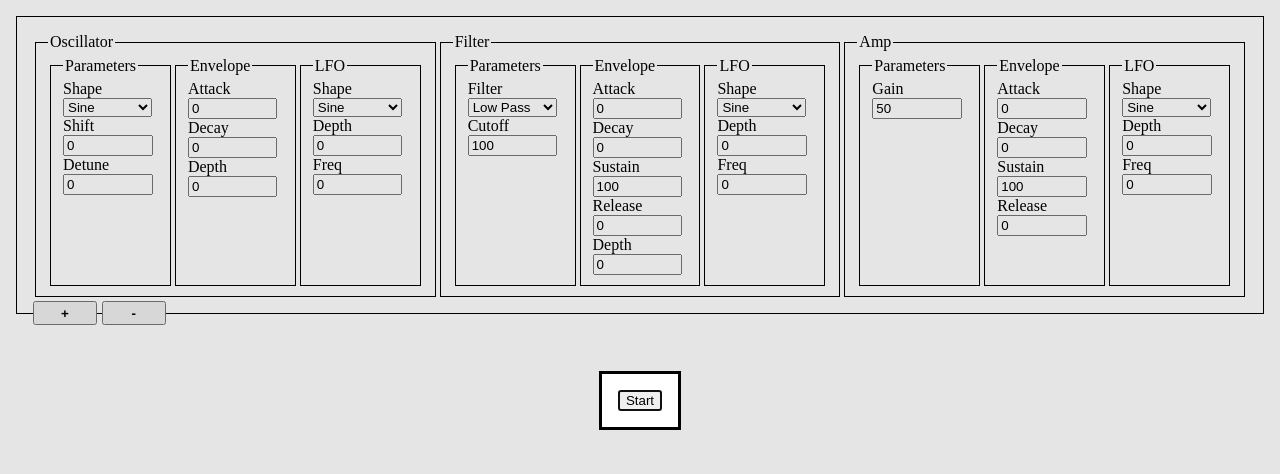
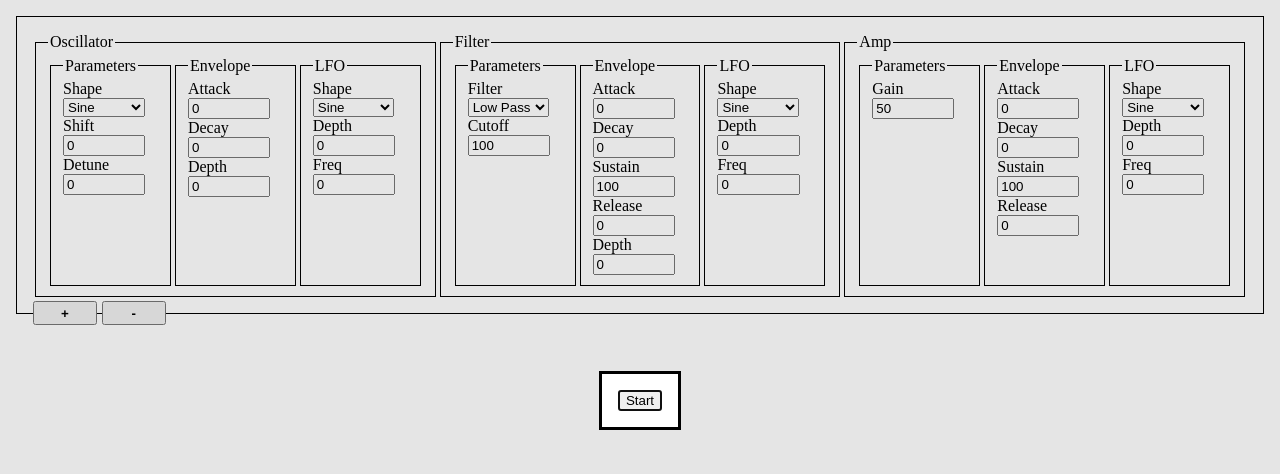
Before and after one commit to CalumRaine/Synth, a PHP site: page / in a window 1280 px wide. Shown: the top 474 px of the page. Run offline with PHP 8.4, Linux system fonts and the light colour scheme.

Commit message:
Make labels thinner

```diff
--- a/modules/modules.css
+++ b/modules/modules.css
@@ -22,15 +22,15 @@ form[is="synth-module"] fieldset div {
 
 form[is="synth-module"] fieldset div label {
 	display: inline-block;
-	width: 10ch;
+	width: 7ch;
 }
 
 form[is="synth-module"] fieldset div select {
-	width: 12ch;
+	width: 11ch;
 }
 
 form[is="synth-module"] fieldset div input {
-	width: 11ch;
+	width: 10ch;
 }
 
 form[is="synth-module"] fieldset div select:focus,
```
